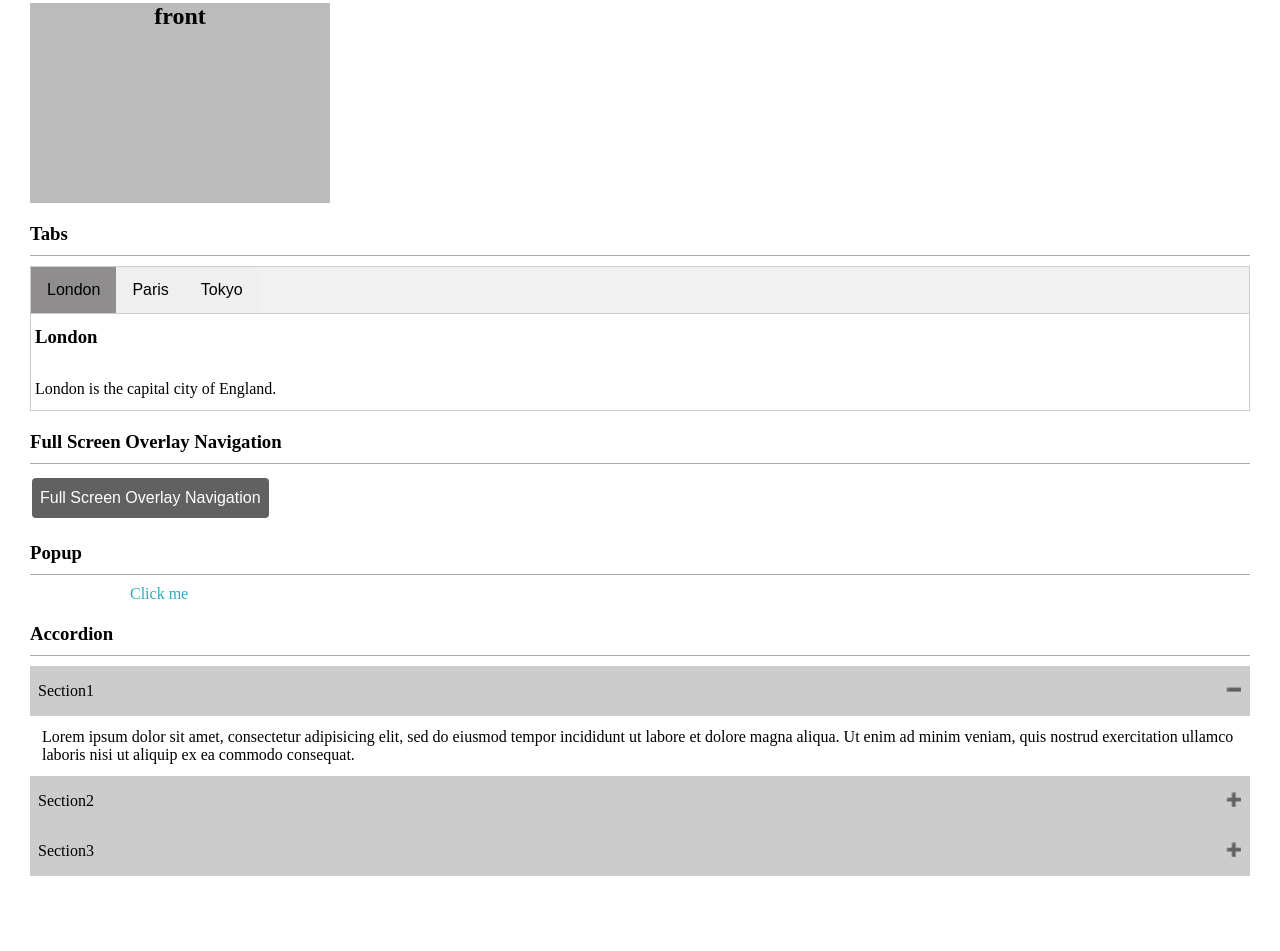
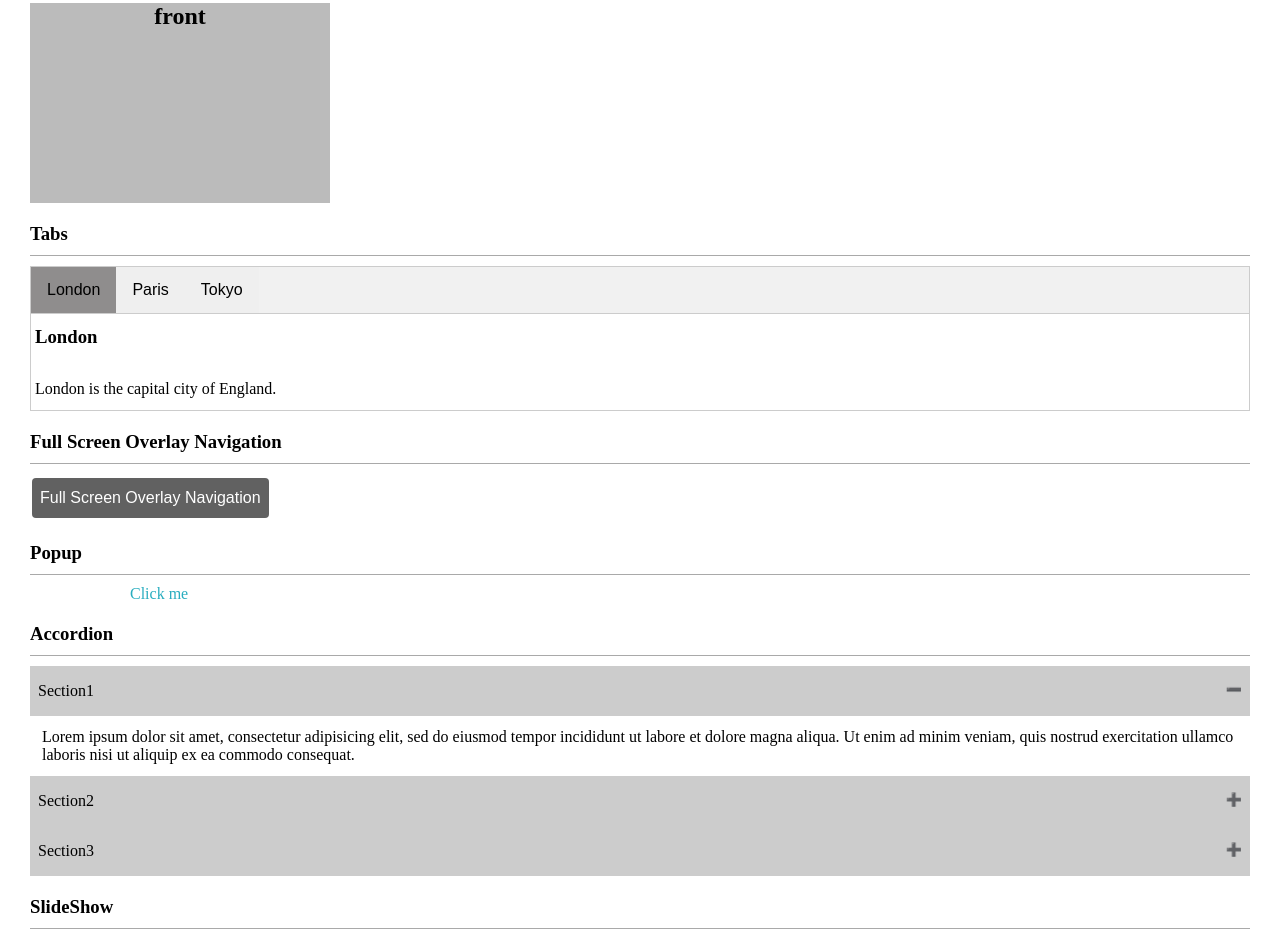
Before and after one commit to 1446450047/JS-Component, a website built with Vite: page index.html in a window 1280 px wide. Shown: the part 1498-2449 px from the top of the page. Before the commit the page ends 2404 px from the top, so only its background shows below. Built offline with nearby package versions, Linux system fonts and the light colour scheme.

Commit message:
添加slideshow基本文件

```diff
--- a/index.html
+++ b/index.html
@@ -171,6 +171,8 @@
         </div>
     </div>
 
+    <h3 class="title">SlideShow</h3>
+
 
 </div>
 
--- a/main.js
+++ b/main.js
@@ -27,3 +27,4 @@ import "./popup/popup.scss"
 import "./popup/popup"
 import "./accordion/accordion.scss"
 import "./accordion/accordion"
+import "./slideshow/slideshow.scss"
```
Also changed, not shown: slideshow/slideshow.scss (added).
